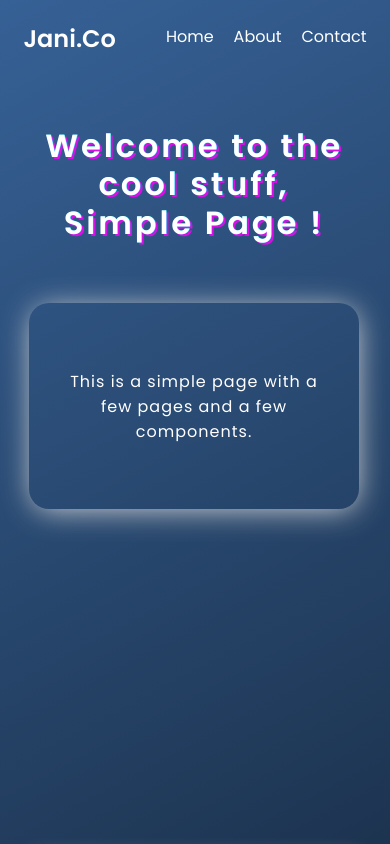
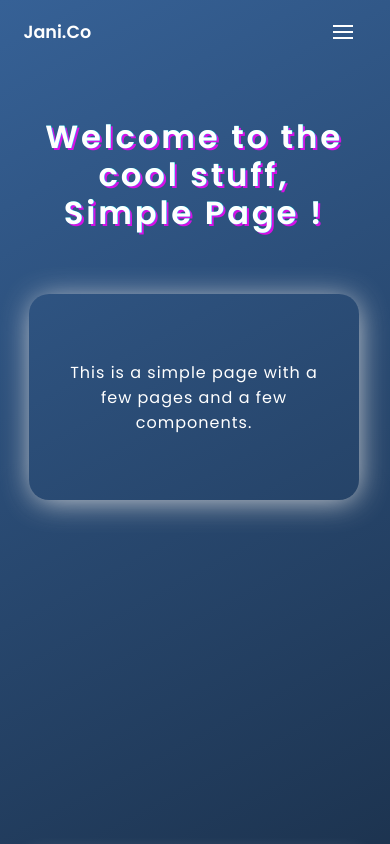
Before and after one commit to Tijani-zainab/altschool-frontend-assignment-two, a React (Create React App) app: page / in a window 390 px wide. Shown: the top 844 px of the page. Built offline with nearby package versions, Linux system fonts and the light colour scheme.

Commit message:
added mobile hamburger menu

```diff
--- a/package.json
+++ b/package.json
@@ -8,6 +8,7 @@
     "@testing-library/user-event": "^13.5.0",
     "firebase": "^9.13.0",
     "gsap": "^3.11.3",
+    "hamburger-react": "^2.5.0",
     "react": "^18.2.0",
     "react-dom": "^18.2.0",
     "react-router-dom": "^6.4.2",
--- a/src/Components/GlobalNav/GlobalNav.js
+++ b/src/Components/GlobalNav/GlobalNav.js
@@ -1,12 +1,17 @@
 import './GlobalNav.scss';
 import { HashLink } from 'react-router-hash-link';
+import { Twirl as Hamburger } from 'hamburger-react';
+import { useState } from 'react';
 
 const Layout = ({ children }) => {
+
+    const [isOpen, setOpen] = useState(false);
 
     let hashLinks = [
         { to: '/#home', label: 'Home' },
         { to: '/#about', label: 'About' },
-        { to: '/#contact', label: 'Contact' }
+        { to: '/#contact', label: 'Contact' },
+        { to: '/#users', label: 'Users' }
     ];
 
     return (
@@ -25,6 +30,10 @@ const Layout = ({ children }) => {
                     ))}
                 </ul>
             </nav>
+
+            <div className='hamburger'>
+                <Hamburger size={20} toggled={isOpen} toggle={setOpen} />
+            </div>
             {children}
         </div>
     );
--- a/src/Components/GlobalNav/GlobalNav.scss
+++ b/src/Components/GlobalNav/GlobalNav.scss
@@ -26,10 +26,22 @@
     color: #fff;
 }
 
+.hamburger {
+    display: none;
+}
+
 
 @media (max-width: 768px) {
 
-    // .nav-links {
-    //     display: none;
-    // }
+    .header h1 {
+        font-size: 1.1rem;
+    }
+
+    .nav-links {
+        display: none;
+    }
+
+    .hamburger {
+        display: block;
+    }
 }
--- a/src/Components/Hero/Hero.scss
+++ b/src/Components/Hero/Hero.scss
@@ -81,13 +81,13 @@
     .hero {
         flex-direction: column;
         text-align: center;
-        padding: 3% 8% 0 7.5%;
+        padding: 4% 8% 0 7.5%;
     }
     .hero__title {
         font-size: 2rem;
     }
     .shadow__box {
-        margin: 40px 0;
+        margin-top: 40px;
         padding: 15% 12%;
         border: none;
         border-radius: 20px;
--- a/src/Pages/index.js
+++ b/src/Pages/index.js
@@ -3,3 +3,4 @@ export { default as SecretAbout } from './About/SecretAbout';
 export { default as Contact } from './Contact/Contact';
 export { default as Landing } from './Landing/Landing';
 export { default as NotFound } from './NotFound/NotFound';
+export { default as Users} from './Users/Users';
```
Also changed, not shown: src/Pages/Users/Users.js (added), src/Pages/Users/Users.scss (added), 2 other files (tests, documents, lock files or other folders).
